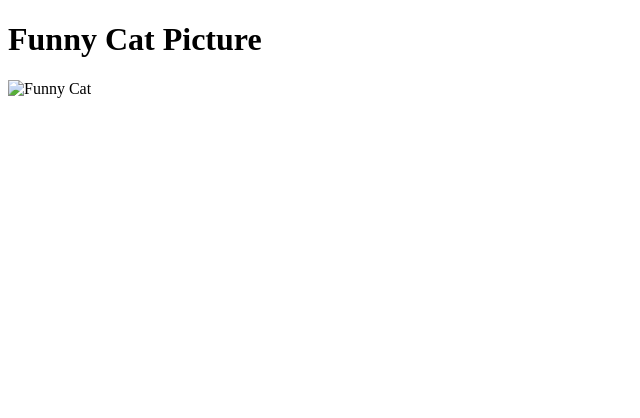
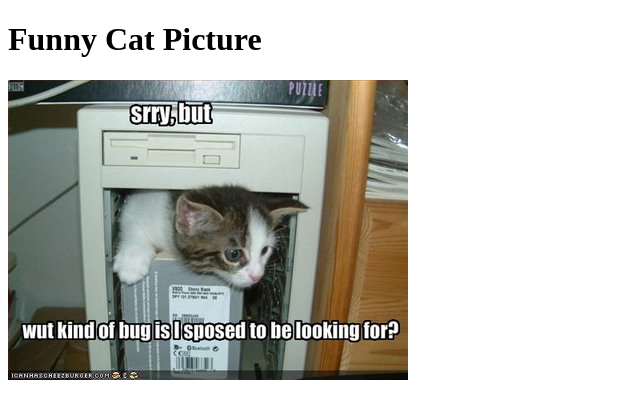
Before and after one commit to CharlieLima0391/jenkinstraining, a plain HTML site: page index.htm in a window 1280 px wide. Shown: the whole page, without its empty margins (0-640 px from the left). Drawn offline with Linux system fonts and the light colour scheme.

Commit message:
Update index.htm

```diff
--- a/index.htm
+++ b/index.htm
@@ -5,6 +5,6 @@
 </head>
 <body>
   <h1>Funny Cat Picture</h1>
-  <img src="funny-cat.jpg" alt="Funny Cat">
+  <img src="funnycatbughunter.jpg" alt="Funny Cat">
 </body>
 </html>
```
